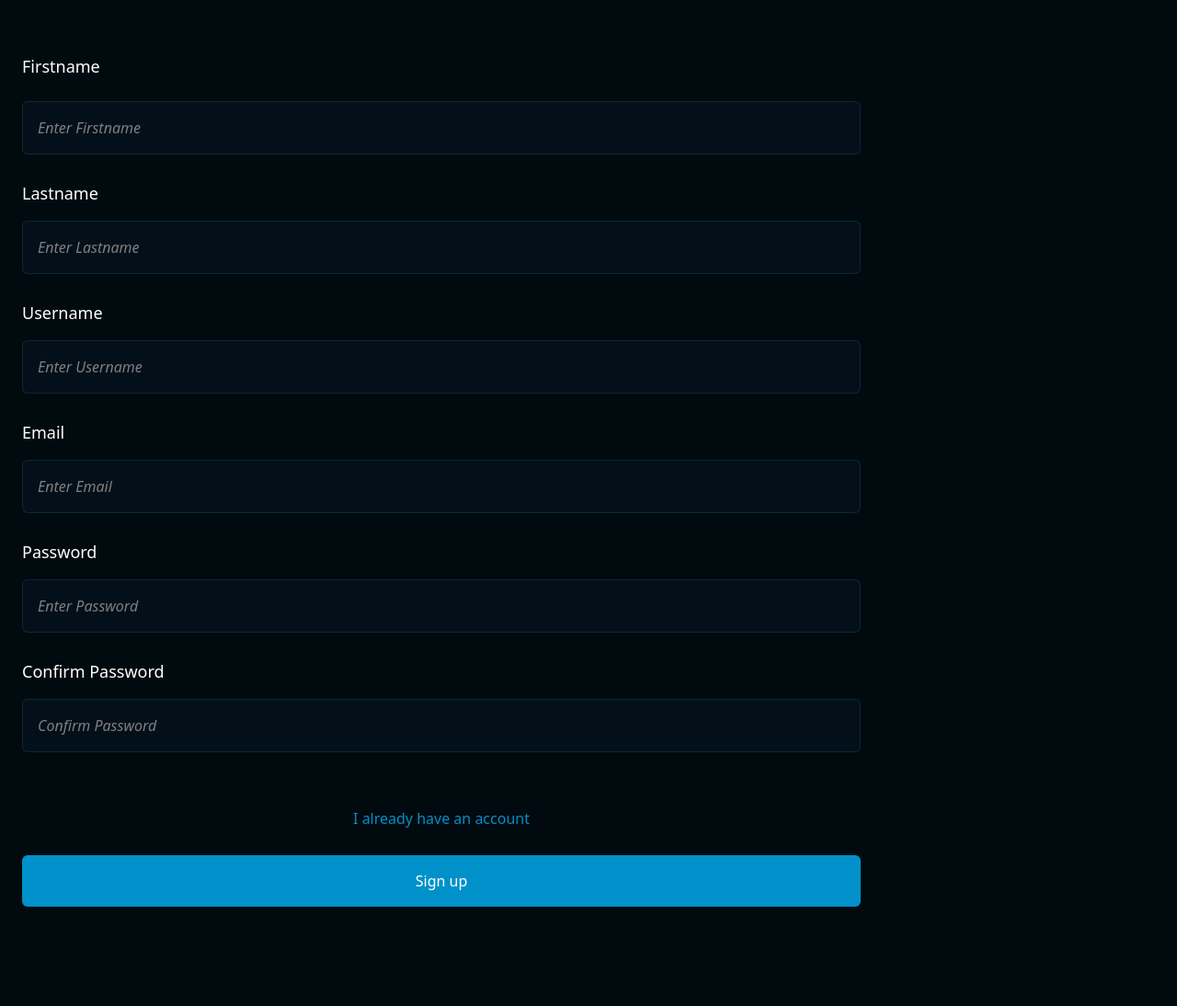
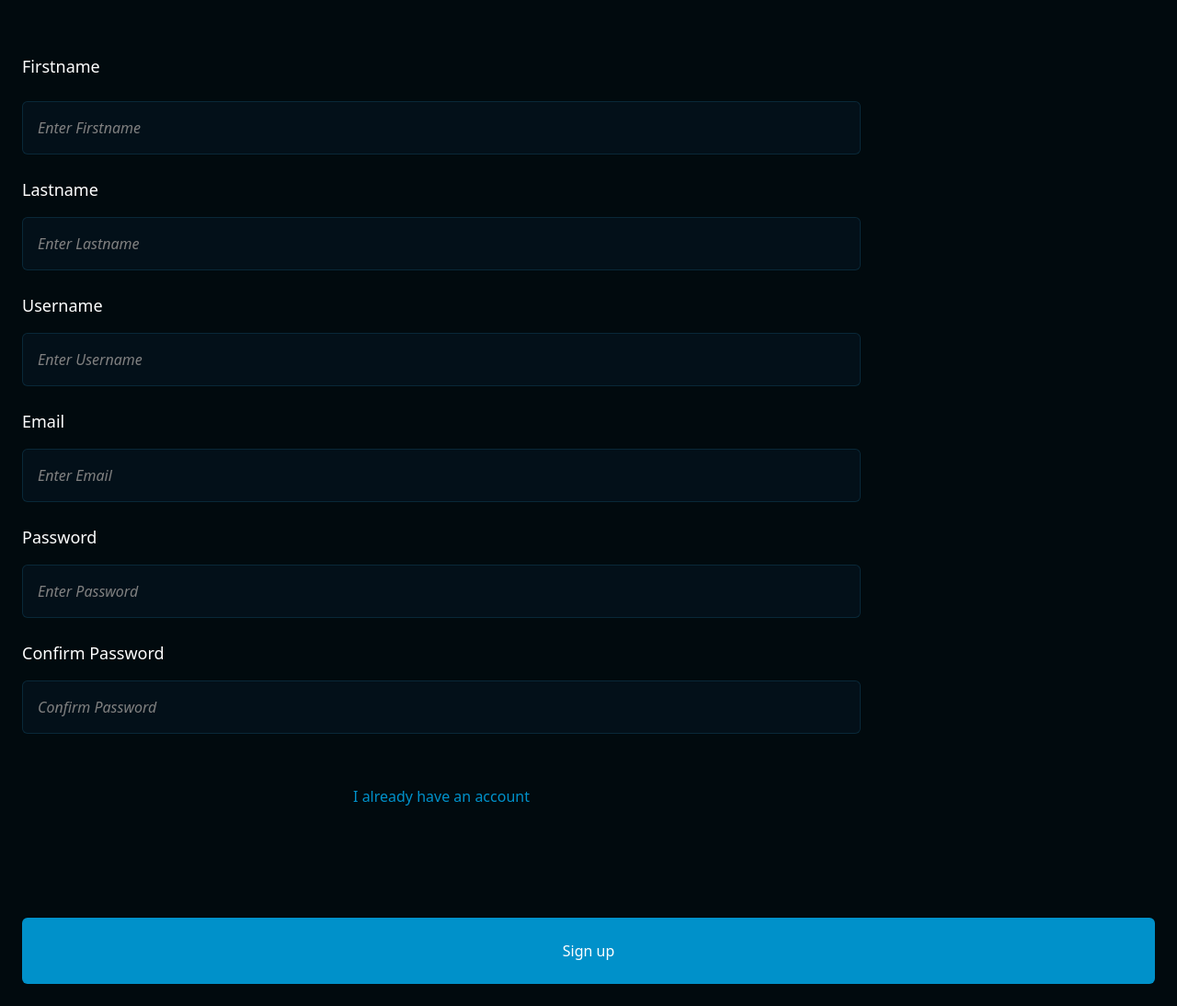
Before and after one commit to tairesu/Assignment_Project_Tyrese_tyresec2, a Django app: page /signup/ in a window 1280 px wide. Shown: the part 236-1330 px from the top of the page at 92% size. Run offline with Django 5.2, Linux system fonts and the light colour scheme; some libraries are stand-ins or nearby versions.

Commit message:
register.html: added action tray button and configured it to page's submit form

```diff
--- a/cardManager/templates/cardManager/register.html
+++ b/cardManager/templates/cardManager/register.html
@@ -1,26 +1,26 @@
 {% extends 'cardManager/base.html' %}
 {% block hero_text %}
-    {% if request.session.activating_card_design %}
+{% if request.session.activating_card_design %}
     Sign up to claim this card
     {% else %}
     Sign Up
     {% endif %}
 {% endblock %}
 {% block hero_header %}
-    {% if request.session.activating_card_design %}
+{% if request.session.activating_card_design %}
         <div class="card flex items-center justify-center rounded-md ">
             <img id="card" class=" object-cover w-[12rem] rounded-md aspect-[8/5]" src="{{ request.session.activating_card_design }}"/>
         </div>
     {% endif %}
 
 
-{% endblock %}
+    {% endblock %}
 {% block content %}
-<form method="post" class="flex m-auto flex-col gap-7 ">
-	{% csrf_token %}
+<form method="post" class="flex flex-col gap-6 " id="registerForm">
+    {% csrf_token %}
     {% if form.non_field_errors %}
             {% for error in form.non_field_errors %}
-                <p class="text-danger text-md" >{{ error }}</p>
+            <p class="text-danger text-md" >{{ error }}</p>
             {% endfor %}
         {% endif %}
 	<div class="flex flex-col gap-2">
@@ -62,10 +62,17 @@
         {% else %} href="{% url 'login_view' %}" {% endif %}
     class="text-center text-md text-[var(--color-main)] mt-8">I already have an account</a>
     {% endif %}
-	<button class="bg-[var(--color-main)] w-full text-center py-4 rounded-md" type="submit">
-    	Sign up
-    </button>
+
 </form>
 
 
 {% endblock %}
+{% block action_tray %}
+<button class="bg-[var(--color-main)] w-full text-center py-6 rounded-md " type="submit" onclick="submitForm(this.name)" name="register">
+    	Sign up
+</button>
+{% endblock action_tray %}
+{% load static %}
+{% block extra_scripts %}
+<script src="{% static 'js/forms.js' %}?v={{ tz }}"></script>
+{% endblock extra_scripts %}
```
